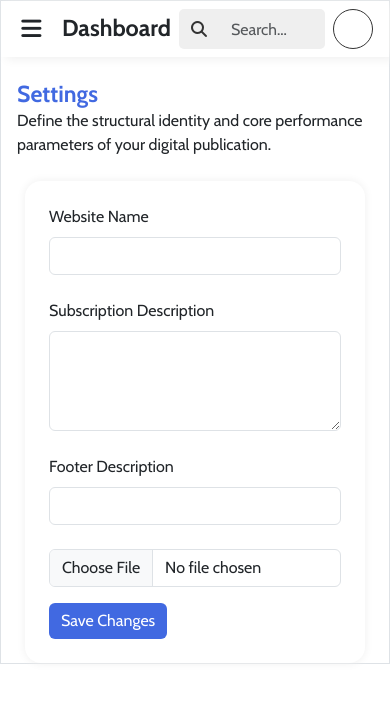
After one commit to ALI-RAZA816/Blog_Website_Project, a PHP site: page /admin/dashboard/setting.php in a window 390 px wide. The commit adds this page. Shown: the top 703 px of the page. Run offline with PHP 8.4, Linux system fonts and the light colour scheme; some libraries are stand-ins or nearby versions.

Commit message:
create page setting.php and complete code with responsive design

```diff
--- /dev/null
+++ b/admin/dashboard/setting.php
@@ -0,0 +1,39 @@
+<div class="cotainer-fluid">
+    <div class="row g-0">
+        <div class="col-lg-2 vh-100 bg-white sidebar px-3 py-4">
+            <i class='fa-solid fa-angle-right' id='dashboard-angle-right'></i>
+            <?php include "sidebar.php" ?>
+        </div>
+        <div class="col-lg-10 border">
+            <?php include "header.php" ?>
+            <div class="row g-0 p-0 px-3 my-4">
+                <div class="col-12">
+                    <h2 class='mb-0 fw-bold fs-3' style='color:royalblue;'>Settings</h2>
+                    <p class='mb-0'>Define the structural identity and core performance parameters of your  digital publication.</p>
+                </div>
+            </div>
+            <div class="row g-0 p-0 px-4">
+                <div class="col-12 bg-white rounded-4 p-4" style='box-shadow:0 0 10px #efefef;'>
+                    <form action="">
+                        <div class='mb-4'>
+                            <label for="" class='form-label'>Website Name</label>
+                            <input type="text" class='form-control'>
+                        </div>
+                        <div class='mb-4'>
+                            <label for="" class='form-label'>Subscription Description</label>
+                            <textarea type="text" class='form-control' style='height:100px;'></textarea>
+                        </div>
+                        <div class='mb-4'>
+                            <label for="" class='form-label'>Footer Description</label>
+                            <input type="text" class='form-control'>
+                        </div>
+                        <div class="input-group mb-3">
+                            <input type="file" class="form-control" id="inputGroupFile02">
+                        </div>
+                        <button class='btn btn-primary' style='background-color:royalblue;border:none;'>Save Changes</button>
+                </form>
+                </div>
+            </div>
+        </div>
+    </div>
+</div>
--- a/admin/dashboard/sidebar.php
+++ b/admin/dashboard/sidebar.php
@@ -21,7 +21,7 @@
         <h1 class='fs-5 mb-3 text-dark fw-bold'>The Editorial Architect</h1>
         <ul class="nav flex-column sidebar-ul">
             <li class="nav-item">
-                <a class="nav-link text-secondary rounded-1 mb-1 d-flex align-items-center" aria-current="page" href="index.php"><i class="fa-solid fa-bars-progress"></i>Dashboard</a>
+                <a class="nav-link text-secondary rounded-1 mb-1 d-flex align-items-center" aria-current="page" href="index.php"><i class="fa-solid fa-bars-progress me-2"></i>Dashboard</a>
             </li>
             <li class="nav-item">
                 <a class="nav-link text-secondary rounded-1 mb-1 d-flex align-items-center" href="post.php"><i class="fa-solid fa-receipt me-2"></i>Posts</a>
@@ -32,6 +32,9 @@
             <li class="nav-item">
                 <a class="nav-link text-secondary rounded-1 mb-1 d-flex align-items-center" href="user.php"><i class="fa-solid fa-users me-2"></i>Users</a>
             </li>
+            <li class="nav-item">
+                <a class="nav-link text-secondary rounded-1 mb-1 d-flex align-items-center" href="setting.php"><i class="fa-solid fa-gear me-2"></i>Settings</a>
+            </li>
         </ul>
     </div>
     <script src='../../js/dashboard.js'></script>
```
